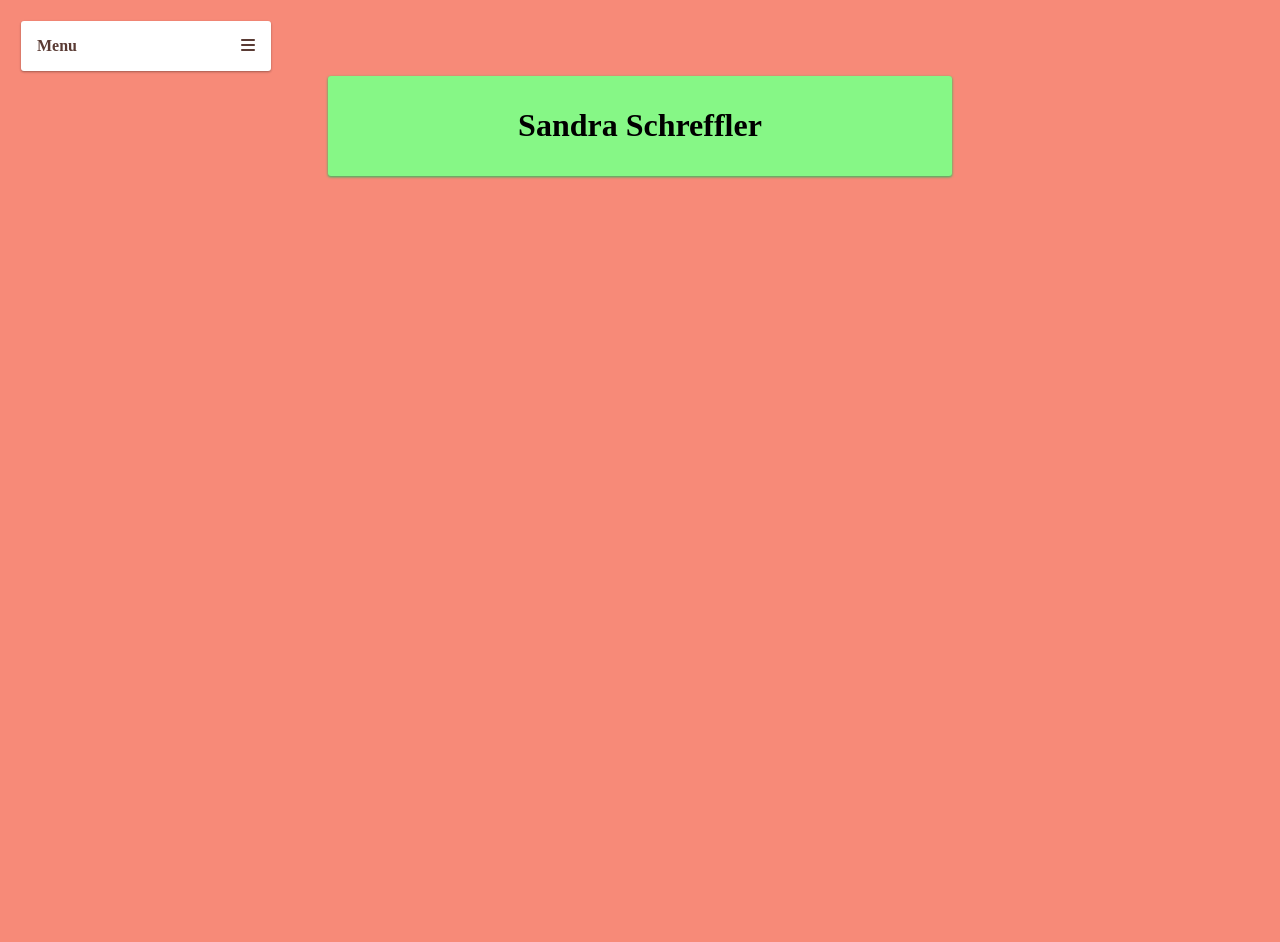
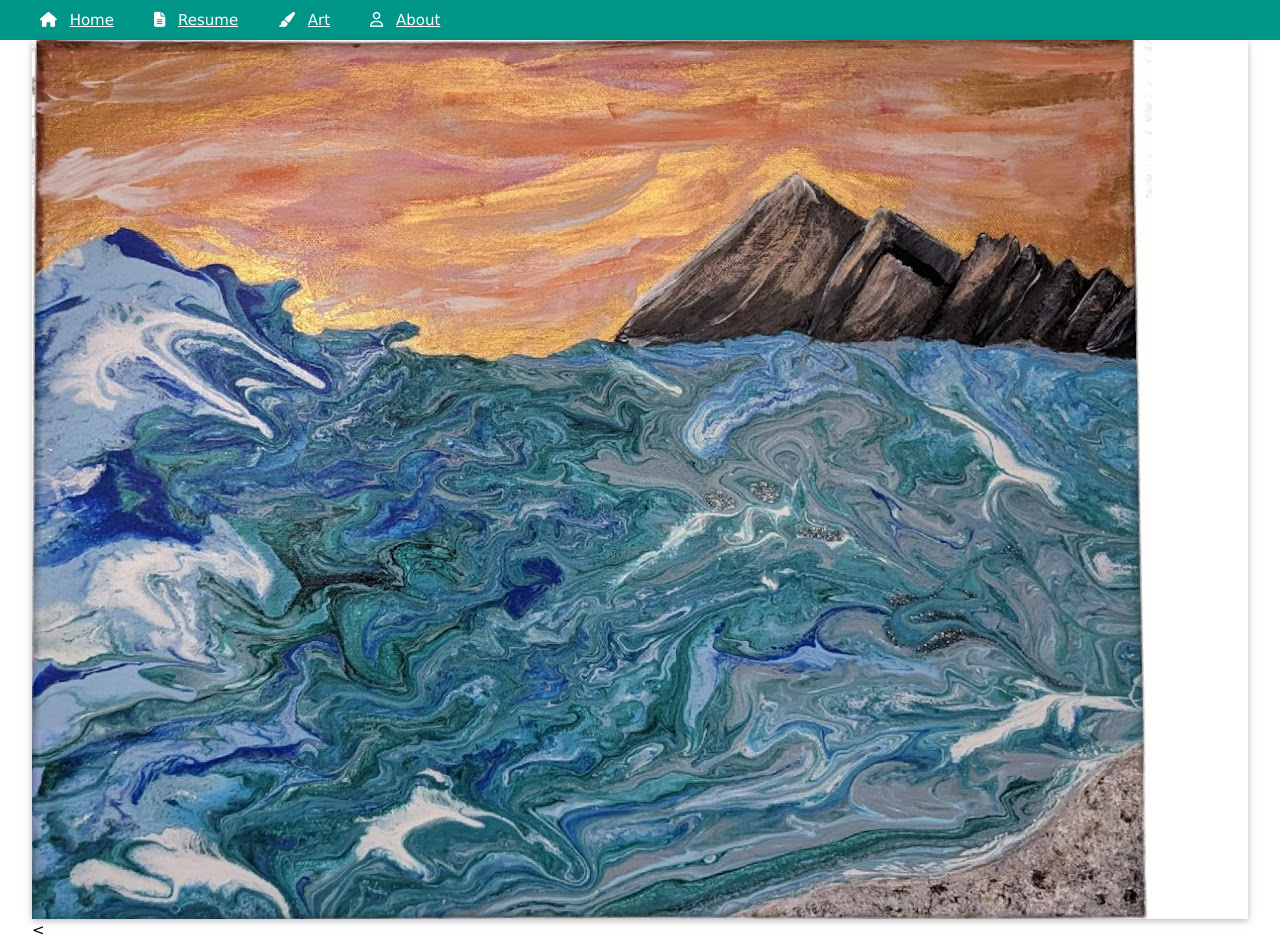
Before and after one commit to SandraKay77/SandraKay77.github.io, a website: page index.html in a window 1280 px wide. Before the commit the page ends 800 px from the top, so only its background shows below. Drawn offline with nearby package versions, Linux system fonts and the light colour scheme.

Commit message:
changing to w3 CSS

```diff
--- a/index.html
+++ b/index.html
@@ -7,10 +7,11 @@
 <head>
 
 
-    <link rel="stylesheet" href="styles.css">
+    <link rel="stylesheet" href="https://www.w3schools.com/w3css/5/w3.css">
     <script defer src="https://kit.fontawesome.com/12351fbcbb.js" crossorigin="anonymous"></script>
     <script defer src="jquery-3.6.1.js"></script>
     <script defer src="mysite.js"></script>
+
 
 
 
@@ -21,22 +22,42 @@
 </head>
 
 <body>
-    <div id="navbar" class="container">
-        <div class="dropdown" id="dropMenu"><span class="label">Menu</span><span
-                class="burgerbutton fa-solid fa-bars"></span>
-            <ul id="items-list" class="items-list">
-                <li class="navItem"><i class="iconitem fa-solid fa-house"></i> <a href="index.html"> Home </a></li>
-                <li class="navItem"> <i class="iconitem fa-solid fa-file-lines"></i> <a href="cv.html"> Resume</a></li>
-                <li class="navItem"><i class="iconitem fa-solid fa-paintbrush"></i> <a href="Art_projects.html"> Art</a>
-                </li>
-                <li class="navItem"> <i class="iconitem fa-regular fa-user"></i><a href="About_me.html">About </a></li>
-            </ul>
+<section>
+    <div id="navbar" class="w3-bar w3-teal w3-container">
+        <!-- <div class="w3-dropdown-click w3-padding-large" id="dropMenu"><span class="w3-padding-small burgerbutton fa-solid fa-bars"></span><span class="label">Menu</span> -->
+            <div class="navitems">
+                <div class="w3-bar-item">
+                    <i class="fa-solid fa-house w3-padding-small"></i>
+                    <a href="index.html">Home</a>
+                </div>
+                <div class="w3-bar-item">
+                    <i class="fa-solid fa-file-lines w3-padding-small"></i> <a href="cv.html">Resume</a>
+                </div>
+                <div class="w3-bar-item">
+                    <i class="fa-solid fa-paintbrush w3-padding-small"></i> <a href="Art_projects.html">Art</a>
+                </div>
+                <div class="w3-bar-item">
+                    <i class="fa-regular fa-user w3-padding-small"></i> <a href="About_me.html">About</a>
+                </div>
         </div>
     </div>
+</section>
 
-    <div id="header" class="center">
+<section class="w3-container">
+
+<div class="w3-container w3-row-padding">
+    <div class="w3-card">
+    <img  src="/images/oceanfluid.jpg" alt="hero image" class="responsiveImage">
+</div>
+
+<
+</div>
+
+</section>
+<!--
+<div id="section" class="w3-flex" style="gap: 8px;">
         <h1> Sandra Schreffler </h1>
-    </div>
+</div> -->
 
 
 
--- a/styles.css
+++ b/styles.css
@@ -17,6 +17,12 @@ body {
     padding: .5rem;
     font-family: Inconsolata;
     background: var(--theme);
+
+}
+
+.responsiveImage {
+  max-width: fit-content;
+
 
 }
 
```
Also changed, not shown: images/oceanfluid.jpg (added).
